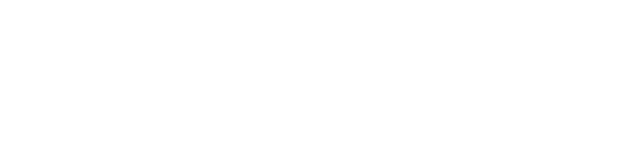
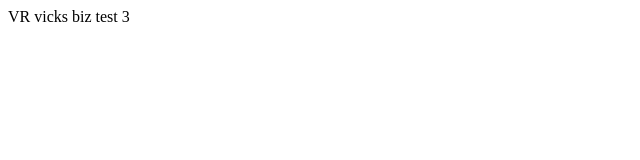
Before and after one commit to VickyBisbiki/virtualData, a plain HTML site: page index.html in a window 1280 px wide. Shown: the whole page, without its empty margins (0-640 px from the left). Drawn offline with Linux system fonts and the light colour scheme.

Commit message:
viw page

```diff
--- a/index.html
+++ b/index.html
@@ -1,6 +1,7 @@
 <!DOCTYPE html>
 <html lang="en">
 <body>
-<title>VR vicks biz</title>
+VR vicks biz
+test 3
 </body>
 </html>
```
